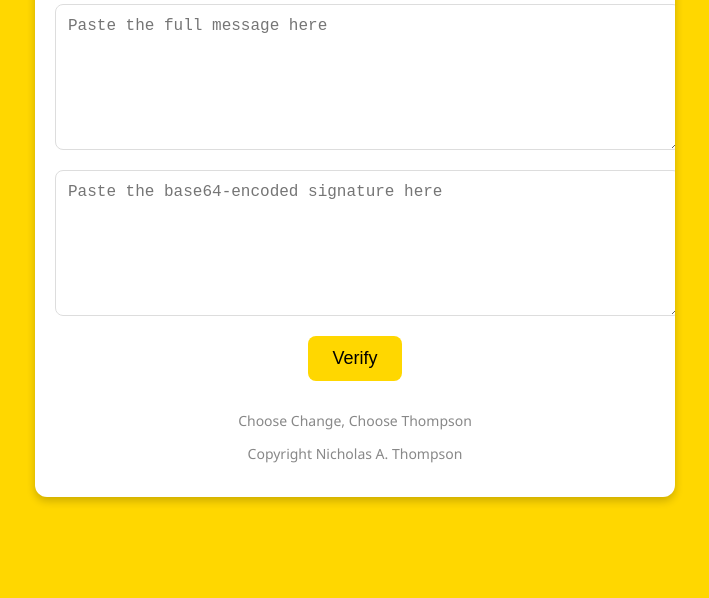
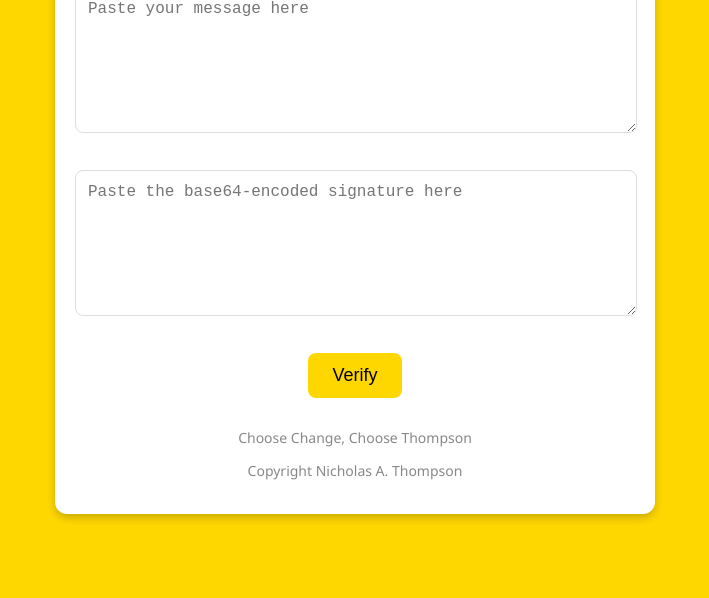
Before and after one commit to ShortTimeNoSee/signature-verification, a plain HTML site: page index.html in a window 1280 px wide. Shown: the part 202-800 px from the top of the page, without its empty margins (285-994 px from the left). Drawn offline with Linux system fonts and the light colour scheme.

Commit message:
Update index.html

```diff
--- a/index.html
+++ b/index.html
@@ -29,6 +29,7 @@
             color: #000;
             position: relative;
             overflow: hidden;
+            box-sizing: border-box; /* Ensures padding is included in width */
         }
         .container::before {
             content: '';
@@ -48,14 +49,15 @@
             font-weight: 700;
         }
         textarea {
-            width: 100%;
+            width: calc(100% - 24px); /* Ensures textareas are centered with padding */
             height: 120px;
-            margin-bottom: 15px;
+            margin: 0 auto 15px;
             padding: 12px;
             border-radius: 8px;
             border: 1px solid #ddd;
             font-size: 16px;
             resize: vertical;
+            display: block;
         }
         button {
             background-color: #FFD700;
@@ -85,7 +87,7 @@
 <body>
     <div class="container">
         <h1>Signature Verification</h1>
-        <textarea id="message" placeholder="Paste the full message here"></textarea><br>
+        <textarea id="message" placeholder="Paste your message here"></textarea><br>
         <textarea id="signature" placeholder="Paste the base64-encoded signature here"></textarea><br>
         <button onclick="verifySignature()">Verify</button>
         <p id="result"></p>
```
